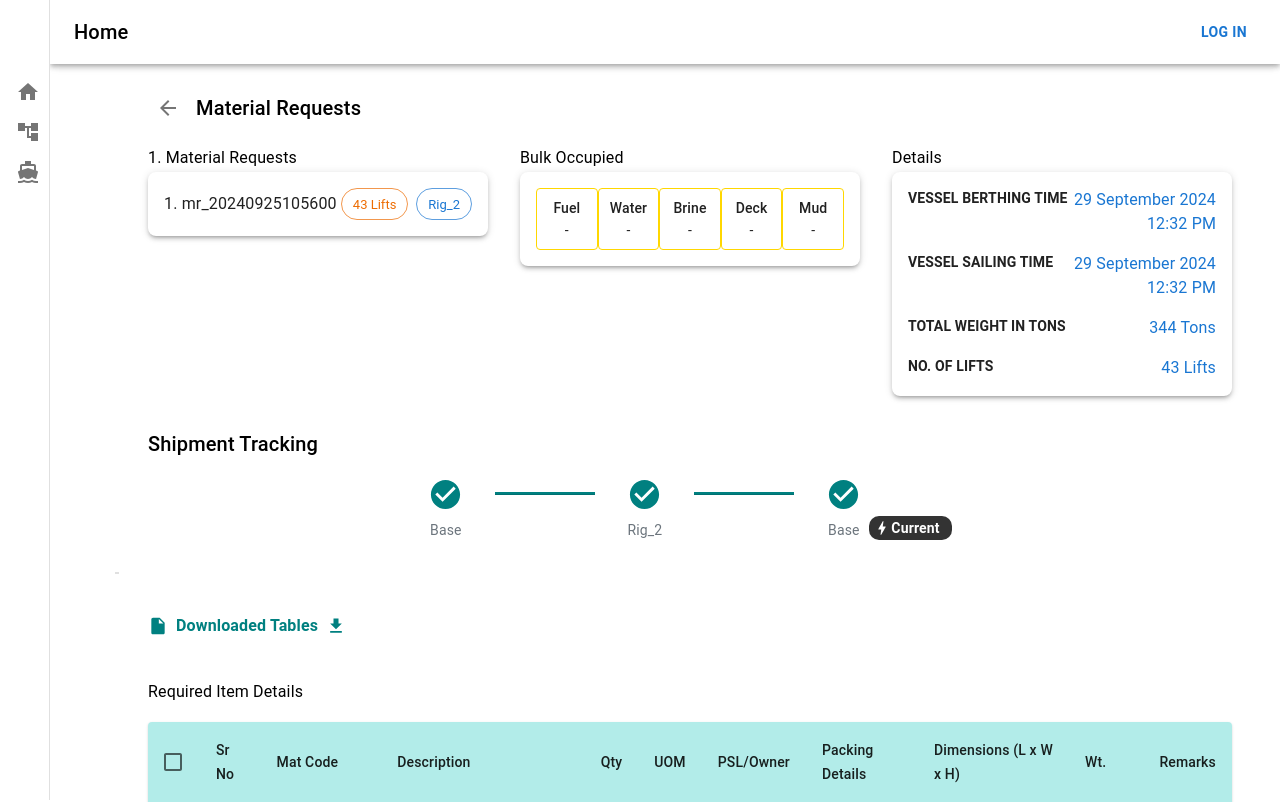
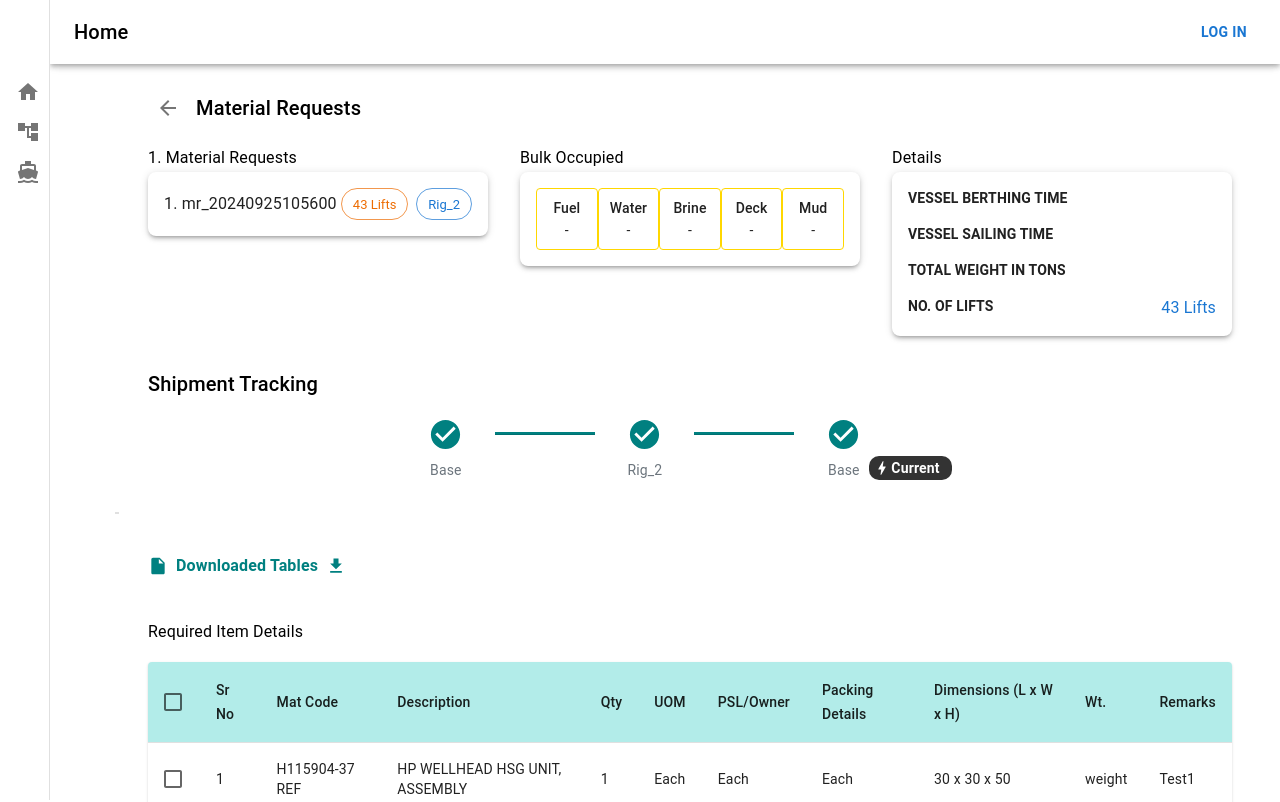
Before and after one commit to Xpverse/Essos, a React (Create React App) app in the folder rig-frontend/: page /vess2 in a window 1280 px wide. Shown: the top 802 px of the page. Built offline with nearby package versions, Linux system fonts and the light colour scheme.

Commit message:
added mopre state managememt - part 30

```diff
--- a/rig-frontend/src/components/vess2.js
+++ b/rig-frontend/src/components/vess2.js
@@ -1,14 +1,45 @@
-import React, { useState } from 'react';
+import React, { useState,useEffect } from 'react';
 import { Box, Button, Checkbox, Container, IconButton, MenuItem, Chip, Select, Table, TableBody, TableCell, TableContainer, TableHead, TableRow, Typography, Paper, Divider, Grid } from '@mui/material';
 import ArrowBackIcon from '@mui/icons-material/ArrowBack';
 import CheckCircleIcon from '@mui/icons-material/CheckCircle';
 import BoltIcon from '@mui/icons-material/Bolt';
 import InsertDriveFileIcon from '@mui/icons-material/InsertDriveFile';
 import DownloadIcon from '@mui/icons-material/Download';
+import { useParams } from 'react-router-dom';
+import { useDispatch,useSelector } from 'react-redux';
+import { fetchCurrentVesselFinalAction } from '../redux/actions/vesselAction';
+import axios from 'axios';
+const VesselMaterialRequest = () => {
+  const [selectedRows, setSelectedRows] = useState([]);
+  const [vesselJourneyStops, setVesselJourneyStops] = useState(null);
+  const { id } = useParams();
+  const dispatch = useDispatch();
+  useEffect(() => {
+    if(id){
+      dispatch(fetchCurrentVesselFinalAction(id))
+    }
 
-const VesselMaterialRequest = () => {
-  const [selectedVessel, setSelectedVessel] = useState('');
-  const [selectedRows, setSelectedRows] = useState([]);
+  }, [dispatch,id]);
+
+  const currentVessel = useSelector((state)=> state.vesselReducer.currentVessel)
+
+  useEffect(() => {
+    if (currentVessel?.currentVesselJourney?.vesselJourneyId) {
+      const vesselJourneyId = currentVessel.currentVesselJourney.vesselJourneyId;
+
+
+      axios.post(`http://localhost:8000/api/v1/vessel-journey-stops/vessel-journey/${vesselJourneyId}`, {})
+        .then((response) => {
+          console.log('Axios request successful:', response.data);
+          setVesselJourneyStops(response.data);
+        })
+        .catch((error) => {
+          console.error('Axios request failed:', error);
+        });
+    }
+  }, [currentVessel]);
+
+
 
   const vessels = [
     "Vessel Name 1 (Capacity)",
@@ -19,7 +50,7 @@ const VesselMaterialRequest = () => {
   ];
 
   const handleVesselChange = (event) => {
-    setSelectedVessel(event.target.value);
+    //setSelectedVessel(event.target.value);
   };
 
   const rows = [
@@ -118,22 +149,20 @@ const VesselMaterialRequest = () => {
               <Box display="flex" justifyContent="space-between" width="100%" mb={2}>
                 <Typography variant="body2" style={{ fontWeight: 'bold' }}>VESSEL BERTHING TIME</Typography>
                 <Box textAlign="right">
-                  <Typography variant="body1" color="primary">29 September 2024</Typography>
-                  <Typography variant="body1" color="primary">12:32 PM</Typography>
+                  <Typography variant="body1" color="primary">{currentVessel && currentVessel.currentVesselJourney.vesselJourneyBerthingOn}</Typography>
                 </Box>
               </Box>
 
               <Box display="flex" justifyContent="space-between" width="100%" mb={2}>
                 <Typography variant="body2" style={{ fontWeight: 'bold' }}>VESSEL SAILING TIME</Typography>
                 <Box textAlign="right">
-                  <Typography variant="body1" color="primary">29 September 2024</Typography>
-                  <Typography variant="body1" color="primary">12:32 PM</Typography>
+                <Typography variant="body1" color="primary">{currentVessel && currentVessel.currentVesselJourney.vesselJourneySailingOn}</Typography>
                 </Box>
               </Box>
 
               <Box display="flex" justifyContent="space-between" width="100%" mb={2}>
                 <Typography variant="body2" style={{ fontWeight: 'bold' }}>TOTAL WEIGHT IN TONS</Typography>
-                <Typography variant="body1" color="primary">344 Tons</Typography>
+                <Typography variant="body1" color="primary">{currentVessel && currentVessel.currentVesselJourney.vesselJourneyDeckCapacity}</Typography>
               </Box>
 
               <Box display="flex" justifyContent="space-between" width="100%">
--- a/rig-frontend/src/redux/actions/vesselAction.js
+++ b/rig-frontend/src/redux/actions/vesselAction.js
@@ -65,7 +65,7 @@ export const fetchCurrentVesselFinalAction = (id) => {
         axios.get(`http://localhost:8000/api/v1/vessels/${id}`)
             .then(response => {
                 const data = response.data
-                console.log(data)
+                console.log("Current vessel Data***",data)
                 dispatch(fetchCurrentVesselSuccess(data))
             })
             .catch(error => {
```
